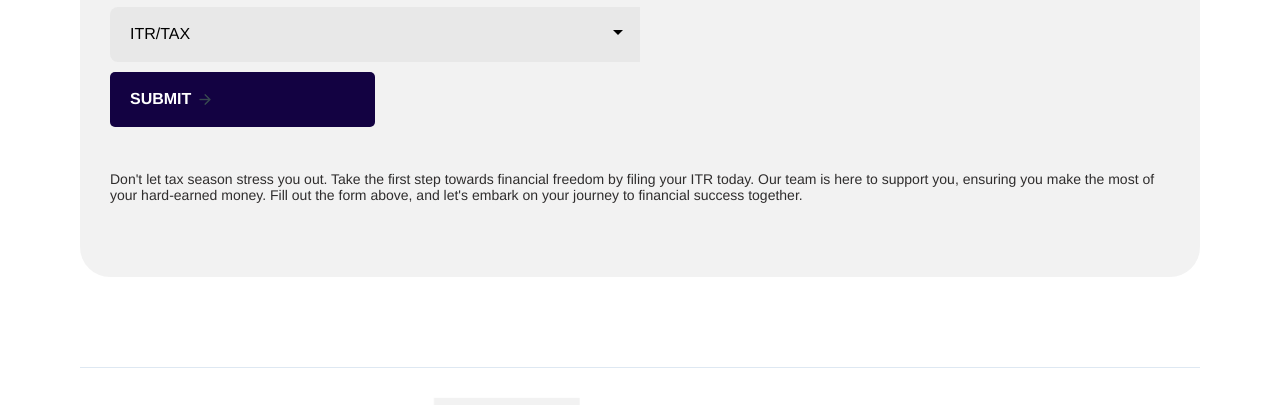
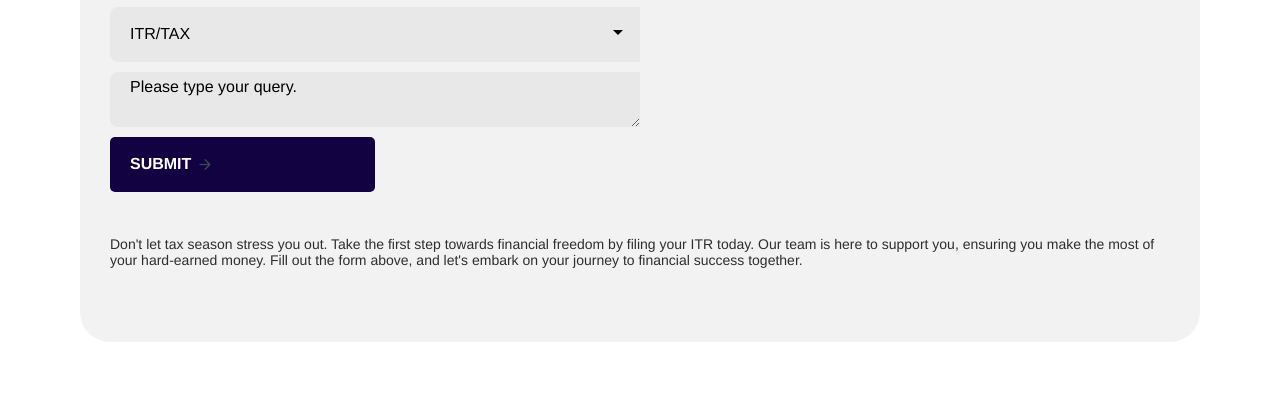
Before and after one commit to vculp-repos/vculp-web, a plain HTML site: page supplier-issues.html in a window 1280 px wide. Shown: the part 1129-1534 px from the top of the page. Drawn offline with nearby package versions, Linux system fonts and the light colour scheme.

Commit message:
Update registration.html
added message box

```diff
--- a/forms/registration.html
+++ b/forms/registration.html
@@ -14,7 +14,9 @@
       <option value="Loan">Loan</option>
       <option value="Others">Others</option>
     </select>
-    <input type="type" name="type" value="form submit" hidden />
+
+<textarea type="message" name="message" class="search" rows="4" cols="50" required>Please type your query.</textarea>
+<input type="type" name="type" value="form submit" hidden />
     <button type="submit" name="submit" area-lable-name="submit" class="btnsubmit">SUBMIT</button>
   </div>
 </form>
```
